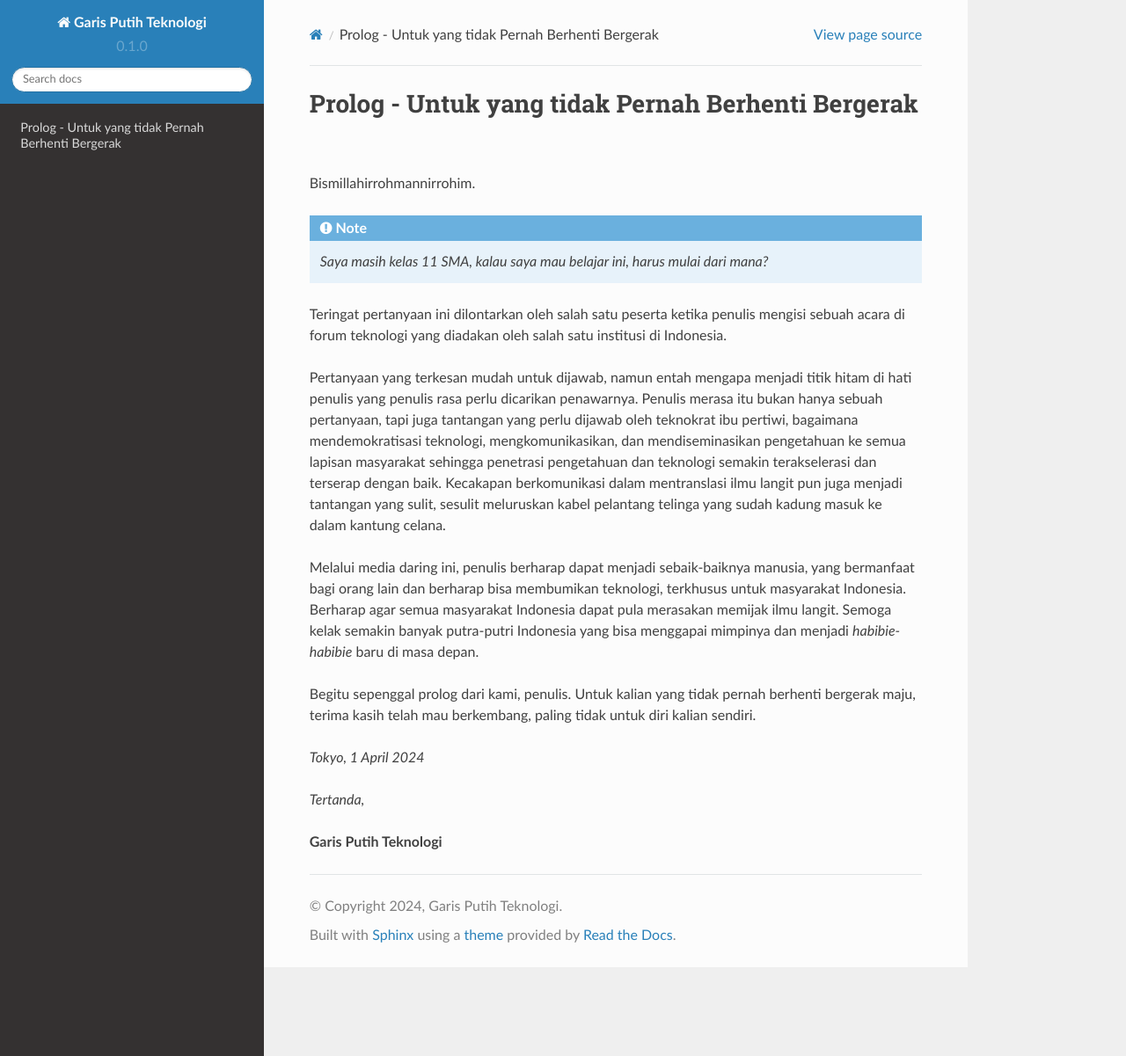
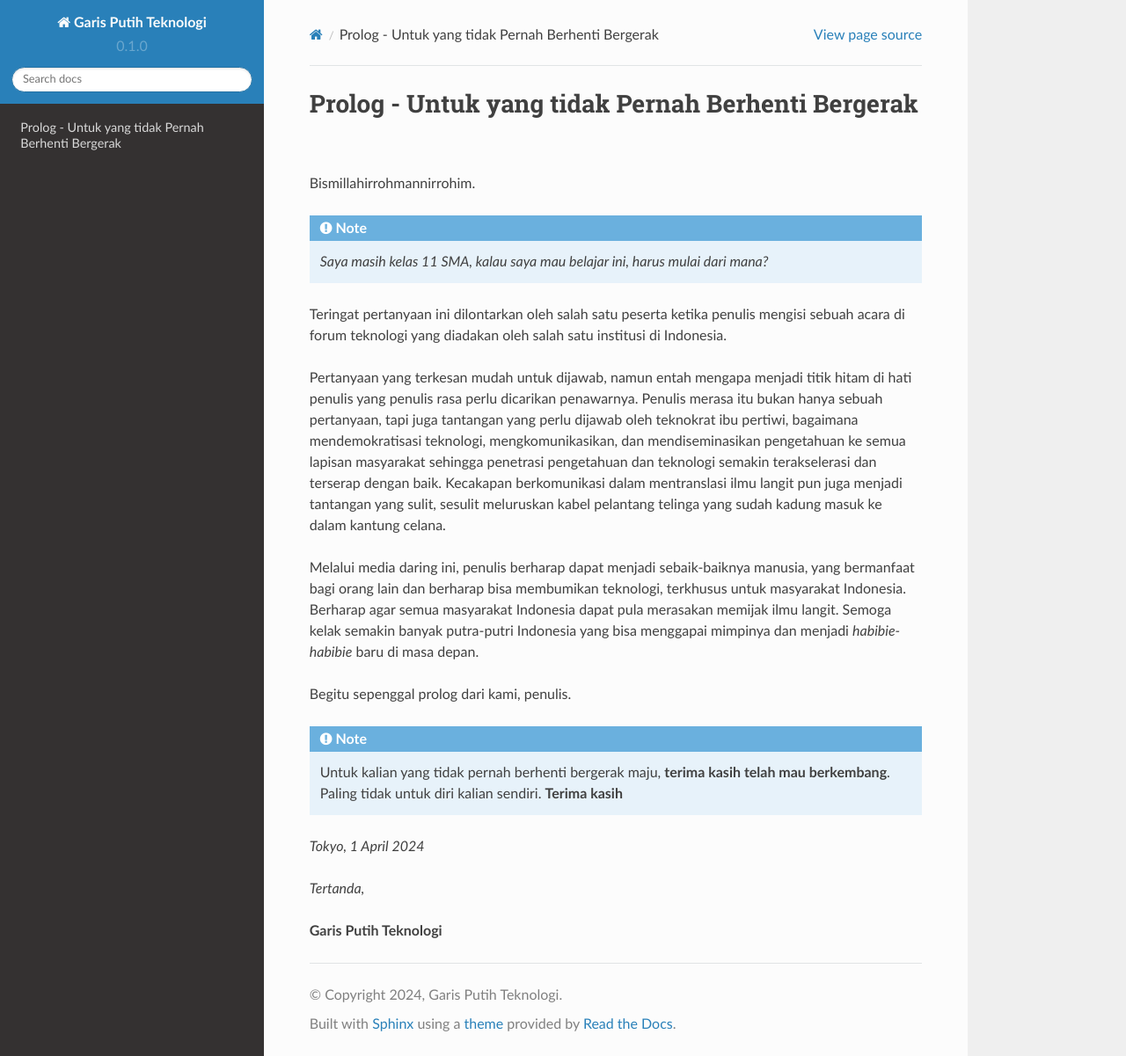
Before and after one commit to garisputihteknologi/garisputihteknologi, a Sphinx documentation site: the page built from docs/source/index.rst, in a window 1280 px wide and 1201 px high. Shown: the whole window at 88% size. Built offline with Sphinx 7.4.7 and the Read the Docs theme 2.0.0, drawn with Linux system fonts in a browser that asks for light colours.

Commit message:
Update index.rst

```diff
--- a/docs/source/index.rst
+++ b/docs/source/index.rst
@@ -11,7 +11,11 @@ Pertanyaan yang terkesan mudah untuk dijawab, namun entah mengapa menjadi titik
 
 Melalui media daring ini, penulis berharap dapat menjadi sebaik-baiknya manusia, yang bermanfaat bagi orang lain dan berharap bisa membumikan teknologi, terkhusus untuk masyarakat Indonesia. Berharap agar semua masyarakat Indonesia dapat pula merasakan memijak ilmu langit. Semoga kelak semakin banyak putra-putri Indonesia yang bisa menggapai mimpinya dan menjadi *habibie-habibie* baru di masa depan.
 
-Begitu sepenggal prolog dari kami, penulis. Untuk kalian yang tidak pernah berhenti bergerak maju, terima kasih telah mau berkembang, paling tidak untuk diri kalian sendiri.
+Begitu sepenggal prolog dari kami, penulis.
+
+.. note::
+			Untuk kalian yang tidak pernah berhenti bergerak maju, **terima kasih telah mau berkembang**. Paling tidak untuk diri kalian sendiri.
+			**Terima kasih**
 
 *Tokyo, 1 April 2024*
 
```
